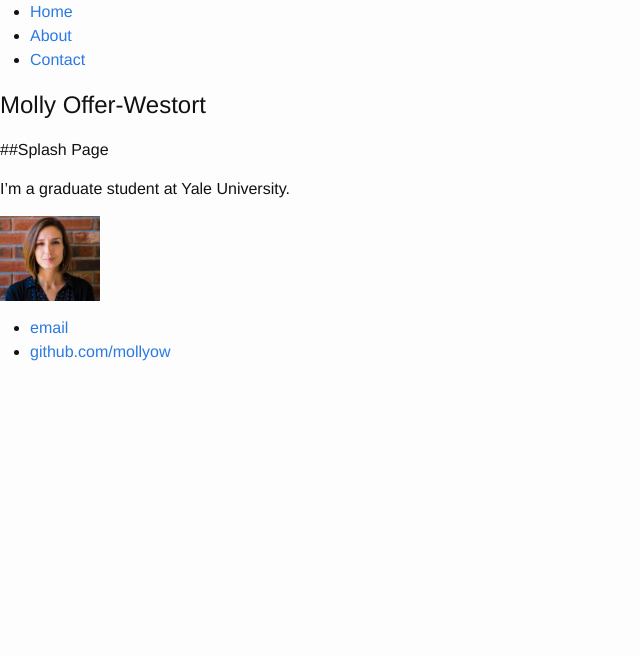
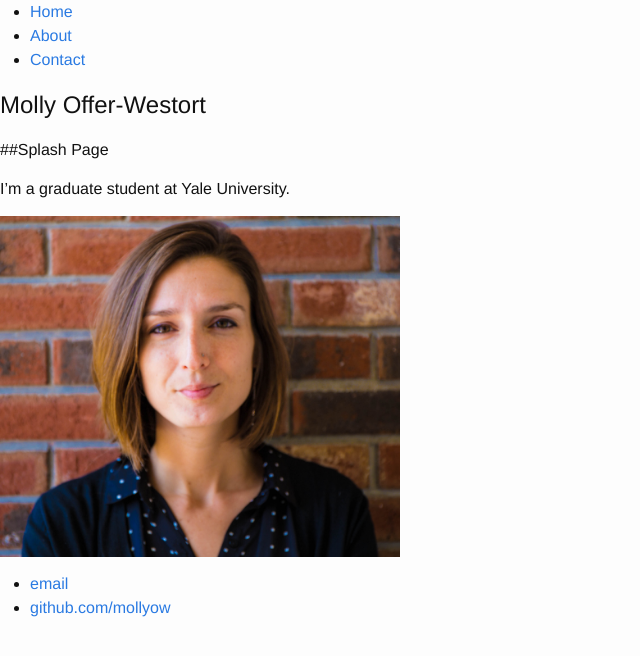
Before and after one commit to mollyow/mollyow.github.io, a Jekyll site: the page built from index.markdown, in a window 1280 px wide. Shown: the top 656 px of the page, without its empty margins (0-640 px from the left). Built offline with Jekyll 4.4.1, drawn with Linux system fonts in a browser that asks for light colours.

Commit message:
Update index.markdown

```diff
--- a/index.markdown
+++ b/index.markdown
@@ -6,4 +6,4 @@ title: Molly Offer-Westort
 
 I'm a graduate student at Yale University.
 
-<img src="/assets/molly_brick.jpg" alt="pic" style="width: 100px;"/>
+<img src="/assets/molly_brick.jpg" alt="pic" style="width: 400px;"/>
```
